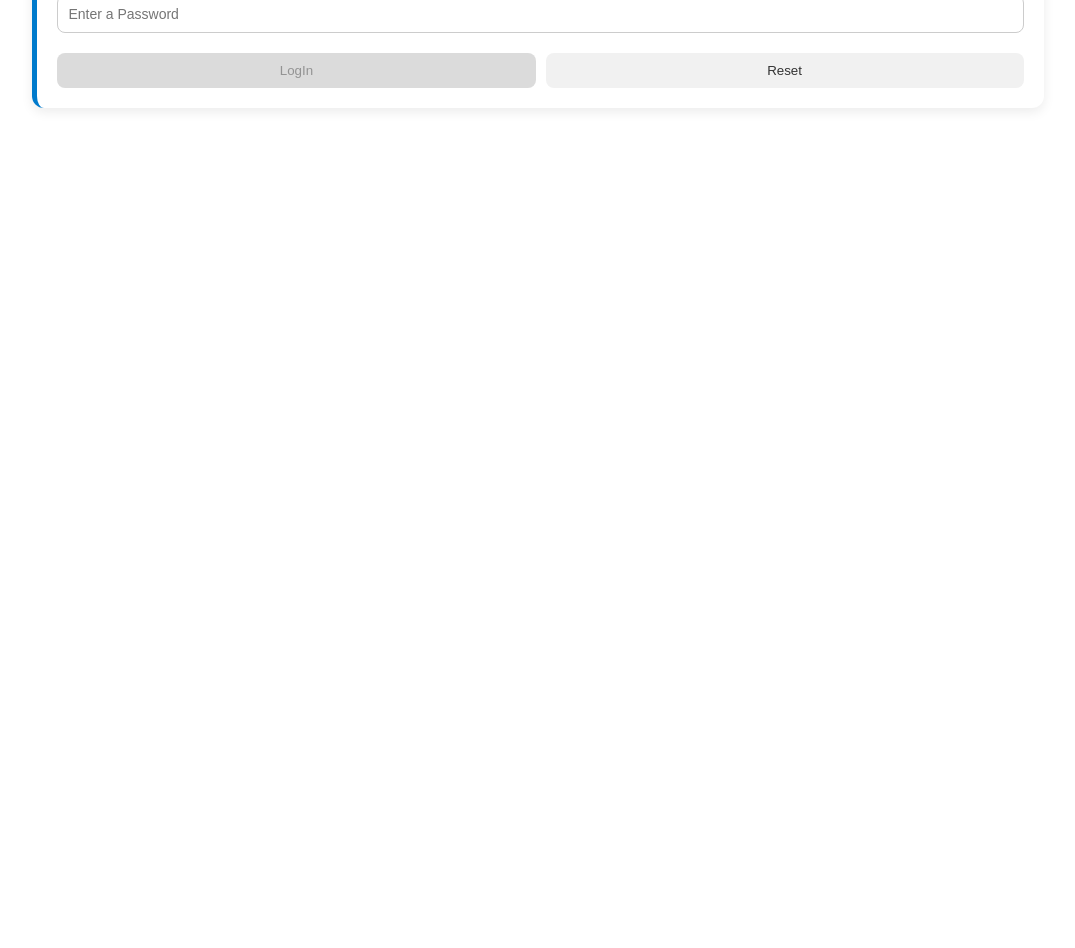
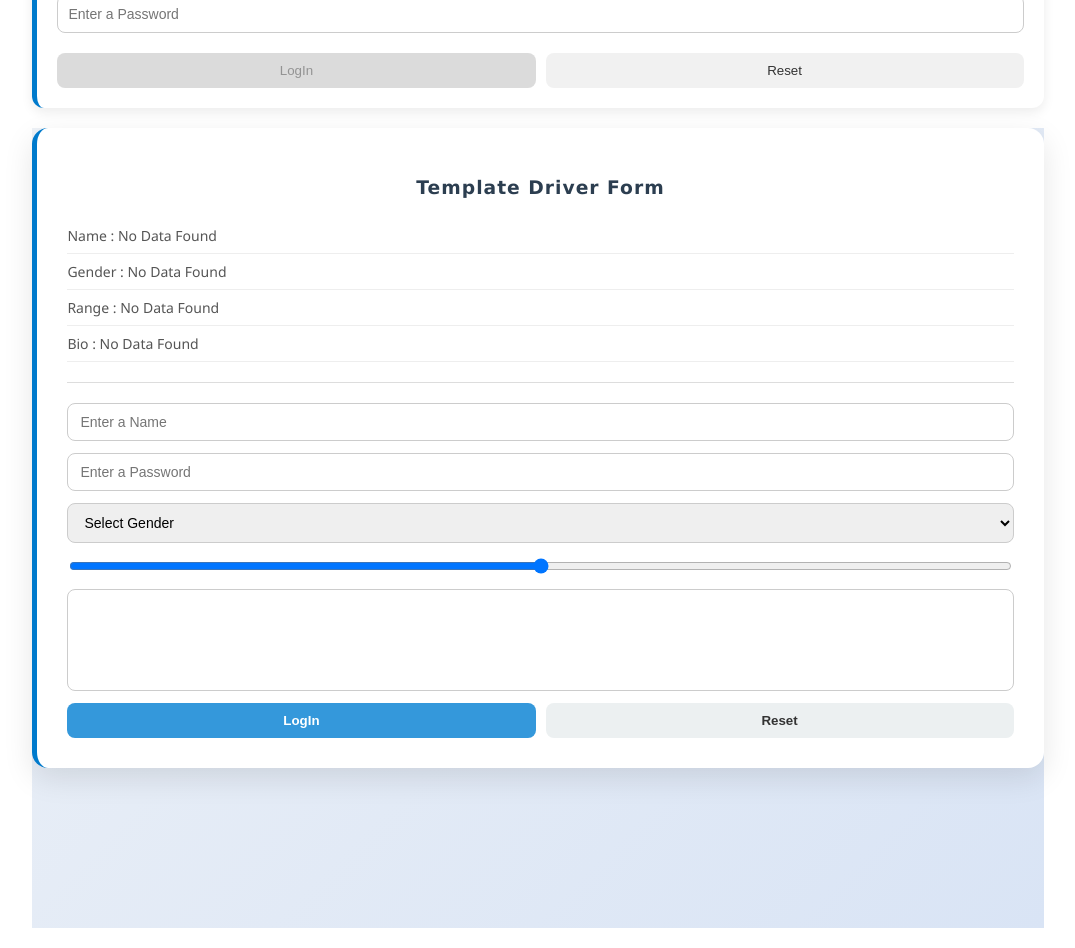
Before and after one commit to JayrajPrajapati/angularbasic, an Angular app: page / in a window 1280 px wide. Shown: the part 8180-9128 px from the top of the page, without its empty margins (102-1177 px from the left). Before the commit the page ends 8308 px from the top, so only its background shows below. Built offline with nearby package versions, Linux system fonts and the light colour scheme.

Commit message:
Implmented a Tempate Driven Form

```diff
--- a/src/app/app.css
+++ b/src/app/app.css
@@ -371,3 +371,144 @@ h2{
 .login-form-section input.ng-valid.ng-touched {
   border-color: #28a745;
 }
+/* Template Driven Form CSS  */
+/* Main container */
+.template-form-section {
+  justify-content: center;
+  align-items: center;
+  min-height: 100vh;
+  background: linear-gradient(135deg, #eef2f7, #d9e4f5);
+  font-family: 'Segoe UI', Tahoma, Geneva, Verdana, sans-serif;
+}
+
+/* Card section */
+.template-form-section .section {
+  background: #ffffff;
+  padding: 30px;
+  border-radius: 16px;
+  box-shadow: 0 10px 30px rgba(0, 0, 0, 0.1);
+  transition: 0.3s ease;
+}
+
+.template-form-section .section:hover {
+  transform: translateY(-5px);
+}
+
+/* Heading */
+.template-form-section h3 {
+  text-align: center;
+  margin-bottom: 20px;
+  color: #2c3e50;
+  letter-spacing: 1px;
+}
+
+/* User details list */
+.template-form-section ul {
+  list-style: none;
+  padding: 0;
+  margin-bottom: 20px;
+}
+
+.template-form-section ul li {
+  padding: 8px 0;
+  border-bottom: 1px solid #eee;
+  color: #555;
+  font-size: 14px;
+}
+
+/* Special style for empty data */
+.template-form-section ul li:empty::after {
+  content: "No data found";
+  color: #e74c3c;
+  font-style: italic;
+}
+
+/* Divider */
+.template-form-section hr {
+  margin: 20px 0;
+  border: none;
+  border-top: 1px solid #ddd;
+}
+
+/* Form inputs */
+.template-form-section form {
+  display: flex;
+  flex-direction: column;
+  gap: 12px;
+}
+
+.template-form-section input,
+.template-form-section select,
+.template-form-section textarea {
+  padding: 10px 12px;
+  border-radius: 8px;
+  border: 1px solid #ccc;
+  outline: none;
+  font-size: 14px;
+  transition: all 0.3s ease;
+}
+
+/* Focus effect */
+.template-form-section input:focus,
+.template-form-section select:focus,
+.template-form-section textarea:focus {
+  border-color: #3498db;
+  box-shadow: 0 0 5px rgba(52, 152, 219, 0.3);
+}
+
+/* Range input */
+.template-form-section input[type="range"] {
+  padding: 0;
+}
+
+/* Textarea */
+.template-form-section textarea {
+  resize: none;
+  height: 80px;
+}
+
+/* Buttons */
+.template-form-section button {
+  padding: 10px;
+  border: none;
+  border-radius: 8px;
+  cursor: pointer;
+  font-weight: 600;
+  transition: 0.3s;
+}
+
+/* Submit button */
+.template-form-section button[type="submit"] {
+  background: #3498db;
+  color: white;
+}
+
+.template-form-section button[type="submit"]:hover {
+  background: #2980b9;
+}
+
+/* Reset button */
+.template-form-section button[type="button"] {
+  background: #ecf0f1;
+  color: #333;
+}
+
+.template-form-section button[type="button"]:hover {
+  background: #dcdde1;
+}
+/* Button row */
+.template-form-section .btn-row {
+  grid-column: 1 / -1; /* take full width */
+  display: flex;
+  gap: 10px;
+}
+
+/* Make buttons share space equally */
+.template-form-section .btn-row button {
+  flex: 1;
+}
+
+/* Remove previous full-width button rule if applied */
+.template-form-section button {
+  width: auto;
+}
--- a/src/app/app.html
+++ b/src/app/app.html
@@ -409,4 +409,32 @@
       </form>
     </div>
   </div>
+  <!-- Template Driver Form -->
+  <div class="template-form-section">
+    <div class="section">
+      <h3> Template Driver Form</h3>
+      <ul>
+        <li>Name : {{ userDetail?.username || 'No Data Found' }}</li>
+        <li>Gender : {{ userDetail?.gender || 'No Data Found' }}</li>
+        <li>Range : {{ userDetail?.range || 'No Data Found' }}</li>
+        <li>Bio : {{ userDetail?.bio || 'No Data Found' }}</li>
+      </ul>
+      <hr>
+      <form #userForm="ngForm" (ngSubmit)="submitRegister(userForm.value)">
+        <input type="text" name="username" placeholder="Enter a Name" ngModel>
+        <input type="text" name="password" placeholder="Enter a Password" ngModel>
+        <select name="gender" ngModel>
+          <option value="">Select Gender</option>
+          <option value="Male">Male</option>
+          <option value="Female">Female</option>
+        </select>
+        <input type="range" name="range" ngModel>
+        <textarea name="bio" ngModel></textarea>
+        <div class="btn-row">
+          <button type="submit">LogIn</button>
+          <button type="button" (click)="resetRegister()">Reset</button>
         </div>
+      </form>
+    </div>
+  </div>
+</div>
--- a/src/app/app.ts
+++ b/src/app/app.ts
@@ -1,6 +1,6 @@
 import { Component, computed, effect, signal, WritableSignal } from '@angular/core';
 import { SignUp } from './componenets/sign-up-component/sign-up';
-import { FormControl, FormGroup, FormsModule, ReactiveFormsModule, Validators } from '@angular/forms';
+import { FormControl, FormGroup, FormsModule, NgForm, ReactiveFormsModule, Validators } from '@angular/forms';
 import { single } from 'rxjs';
 import { ChildComponent } from './componenets/child-component/child-component';
 import { ParentToChild } from './componenets/parent-to-child-component/parent-to-child';
@@ -347,9 +347,9 @@ export class App {
 
   //Reactive Form with Form Tag
   loginForm = new FormGroup({
-    username: new FormControl('', [Validators.required,Validators.maxLength(15)]),
-    emailId: new FormControl("default@email.com", [Validators.required,Validators.email]),
-    psw: new FormControl("",[Validators.required,Validators.minLength(6)]),
+    username: new FormControl('', [Validators.required, Validators.maxLength(15)]),
+    emailId: new FormControl("default@email.com", [Validators.required, Validators.email]),
+    psw: new FormControl("", [Validators.required, Validators.minLength(6)]),
   })
   get username() {
     return this.loginForm.get("username");
@@ -372,4 +372,12 @@ export class App {
       }
     )
   }
+  //Template Driver Form
+  userDetail: any = undefined;
+  submitRegister(data: NgForm) {
+    this.userDetail = data;
+  }
+  resetRegister() {
+    this.userDetail = undefined;
+  }
 }
```
Lines whose indentation alone changed are shown as unchanged.
